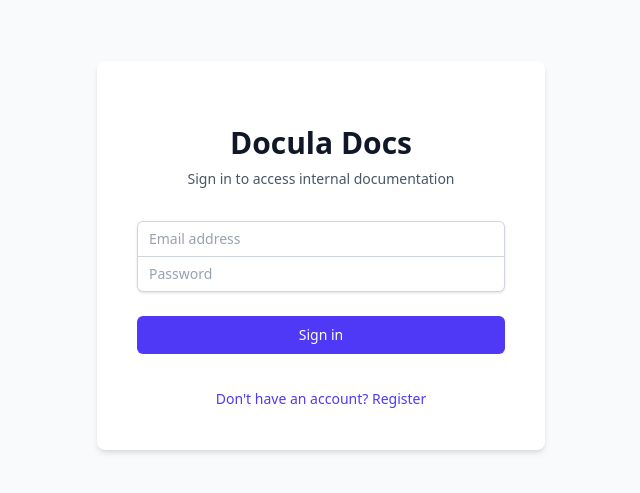
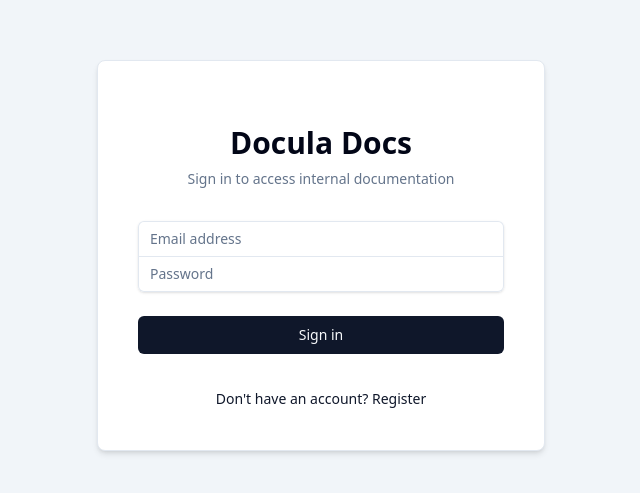
Before and after one commit to VesaMalaska/docula, a Next.js app: page /login in a window 1280 px wide. Shown: the part 145-638 px from the top of the page, without its empty margins (319-959 px from the left). Built offline with nearby package versions, Linux system fonts and the light colour scheme; no server answers.

Commit message:
style: implement solid Slate color theme and refactor components to use semantic variables

```diff
--- a/app/(main)/layout.tsx
+++ b/app/(main)/layout.tsx
@@ -49,14 +49,14 @@ export default function MainLayout({
       </div>
 
       <div className="flex flex-1 flex-col overflow-hidden">
-        <header className="flex h-14 items-center border-b px-4 lg:hidden shrink-0 dark:border-zinc-800">
+        <header className="flex h-14 items-center border-b border-border px-4 lg:hidden shrink-0">
             <button
                 onClick={() => setIsSidebarOpen(true)}
-                className="p-2 -ml-2 text-gray-500 hover:text-gray-900 dark:text-zinc-400 dark:hover:text-zinc-100"
+                className="p-2 -ml-2 text-muted-foreground hover:text-foreground"
             >
                 <Menu className="h-6 w-6" />
             </button>
-            <span className="ml-2 font-bold dark:text-zinc-100">Docula</span>
+            <span className="ml-2 font-bold text-foreground">Docula</span>
         </header>
         <main className="flex-1 overflow-y-auto p-4 md:p-8">
             {children}
--- a/app/globals.css
+++ b/app/globals.css
@@ -3,49 +3,49 @@
 
 :root {
   --background: #ffffff;
-  --foreground: #09090b; /* zinc-950 */
+  --foreground: #020617; /* slate-950 */
   --card: #ffffff;
-  --card-foreground: #09090b;
+  --card-foreground: #020617;
   --popover: #ffffff;
-  --popover-foreground: #09090b;
-  --primary: #18181b; /* zinc-900 */
-  --primary-foreground: #fafafa; /* zinc-50 */
-  --secondary: #f4f4f5; /* zinc-100 */
-  --secondary-foreground: #18181b;
-  --muted: #f4f4f5;
-  --muted-foreground: #71717a; /* zinc-500 */
-  --accent: #f4f4f5;
-  --accent-foreground: #18181b;
+  --popover-foreground: #020617;
+  --primary: #0f172a; /* slate-900 */
+  --primary-foreground: #f8fafc; /* slate-50 */
+  --secondary: #f1f5f9; /* slate-100 */
+  --secondary-foreground: #0f172a;
+  --muted: #f1f5f9;
+  --muted-foreground: #64748b; /* slate-500 */
+  --accent: #f1f5f9;
+  --accent-foreground: #0f172a;
   --destructive: #ef4444;
-  --destructive-foreground: #fafafa;
-  --border: #e4e4e7; /* zinc-200 */
-  --input: #e4e4e7;
-  --ring: #18181b;
+  --destructive-foreground: #f8fafc;
+  --border: #e2e8f0; /* slate-200 */
+  --input: #e2e8f0;
+  --ring: #0f172a;
 
   /* Custom semantic vars for sidebar if needed, generally handled by utilities + dark variant,
      but setting base bg here helps */
 }
 
 .dark {
-  --background: #18181b; /* zinc-900 (Softer than #000) */
-  --foreground: #e4e4e7; /* zinc-200 (Softer than #fff) */
-  --card: #18181b;
-  --card-foreground: #e4e4e7;
-  --popover: #18181b;
-  --popover-foreground: #e4e4e7;
-  --primary: #fafafa;
-  --primary-foreground: #18181b;
-  --secondary: #27272a; /* zinc-800 */
-  --secondary-foreground: #fafafa;
-  --muted: #27272a;
-  --muted-foreground: #a1a1aa; /* zinc-400 */
-  --accent: #27272a;
-  --accent-foreground: #fafafa;
+  --background: #020617; /* slate-950 */
+  --foreground: #f8fafc; /* slate-50 */
+  --card: #020617;
+  --card-foreground: #f8fafc;
+  --popover: #020617;
+  --popover-foreground: #f8fafc;
+  --primary: #f8fafc;
+  --primary-foreground: #0f172a;
+  --secondary: #1e293b; /* slate-800 */
+  --secondary-foreground: #f8fafc;
+  --muted: #1e293b;
+  --muted-foreground: #94a3b8; /* slate-400 */
+  --accent: #1e293b;
+  --accent-foreground: #f8fafc;
   --destructive: #7f1d1d;
-  --destructive-foreground: #fafafa;
-  --border: #27272a;
-  --input: #27272a;
-  --ring: #d4d4d8;
+  --destructive-foreground: #f8fafc;
+  --border: #1e293b;
+  --input: #1e293b;
+  --ring: #cbd5e1;
 }
 
 @theme inline {
--- a/app/login/page.tsx
+++ b/app/login/page.tsx
@@ -40,20 +40,20 @@ export default function LoginPage() {
 
   if (loading) {
     return (
-      <div className="flex h-screen w-full items-center justify-center bg-gray-50 dark:bg-zinc-950">
-        <Loader2 className="h-8 w-8 animate-spin text-gray-500 dark:text-zinc-400" />
+      <div className="flex h-screen w-full items-center justify-center bg-muted">
+        <Loader2 className="h-8 w-8 animate-spin text-muted-foreground" />
       </div>
     );
   }
 
   return (
-    <div className="flex h-screen w-full items-center justify-center bg-gray-50 dark:bg-zinc-950 transition-colors">
-      <div className="w-full max-w-md space-y-8 rounded-lg bg-white dark:bg-zinc-900 p-10 shadow-md transition-colors">
+    <div className="flex h-screen w-full items-center justify-center bg-muted transition-colors">
+      <div className="w-full max-w-md space-y-8 rounded-lg bg-card p-10 shadow-md transition-colors border border-border">
         <div className="text-center">
-          <h2 className="mt-6 text-3xl font-extrabold text-gray-900 dark:text-zinc-50">
+          <h2 className="mt-6 text-3xl font-extrabold text-foreground">
             Docula Docs
           </h2>
-          <p className="mt-2 text-sm text-gray-600 dark:text-zinc-400">
+          <p className="mt-2 text-sm text-muted-foreground">
             {isLogin
               ? "Sign in to access internal documentation"
               : "Create a new account"}
@@ -72,7 +72,7 @@ export default function LoginPage() {
                 type="email"
                 autoComplete="email"
                 required
-                className="relative block w-full rounded-t-md border-0 py-1.5 text-gray-900 dark:text-zinc-100 dark:bg-zinc-800 ring-1 ring-inset ring-gray-300 dark:ring-zinc-700 placeholder:text-gray-400 dark:placeholder:text-zinc-500 focus:z-10 focus:ring-2 focus:ring-inset focus:ring-indigo-600 sm:text-sm sm:leading-6 px-3 transition-colors"
+                className="relative block w-full rounded-t-md border-0 py-1.5 text-foreground bg-background ring-1 ring-inset ring-input placeholder:text-muted-foreground focus:z-10 focus:ring-2 focus:ring-inset focus:ring-primary sm:text-sm sm:leading-6 px-3 transition-colors"
                 placeholder="Email address"
                 value={email}
                 onChange={(e) => setEmail(e.target.value)}
@@ -88,7 +88,7 @@ export default function LoginPage() {
                 type="password"
                 autoComplete="current-password"
                 required
-                className="relative block w-full rounded-b-md border-0 py-1.5 text-gray-900 dark:text-zinc-100 dark:bg-zinc-800 ring-1 ring-inset ring-gray-300 dark:ring-zinc-700 placeholder:text-gray-400 dark:placeholder:text-zinc-500 focus:z-10 focus:ring-2 focus:ring-inset focus:ring-indigo-600 sm:text-sm sm:leading-6 px-3 transition-colors"
+                className="relative block w-full rounded-b-md border-0 py-1.5 text-foreground bg-background ring-1 ring-inset ring-input placeholder:text-muted-foreground focus:z-10 focus:ring-2 focus:ring-inset focus:ring-primary sm:text-sm sm:leading-6 px-3 transition-colors"
                 placeholder="Password"
                 value={password}
                 onChange={(e) => setPassword(e.target.value)}
@@ -97,14 +97,14 @@ export default function LoginPage() {
           </div>
 
           {error && (
-            <div className="text-red-500 text-sm text-center">{error}</div>
+            <div className="text-destructive text-sm text-center">{error}</div>
           )}
 
           <div>
             <button
               type="submit"
               disabled={isSubmitting}
-              className="group relative flex w-full justify-center rounded-md border border-transparent bg-indigo-600 dark:bg-indigo-500 px-4 py-2 text-sm font-medium text-white hover:bg-indigo-700 dark:hover:bg-indigo-600 focus:outline-none focus:ring-2 focus:ring-indigo-500 focus:ring-offset-2 disabled:opacity-50 transition-colors"
+              className="group relative flex w-full justify-center rounded-md border border-transparent bg-primary px-4 py-2 text-sm font-medium text-primary-foreground hover:bg-primary/90 focus:outline-none focus:ring-2 focus:ring-primary focus:ring-offset-2 disabled:opacity-50 transition-colors"
             >
               {isSubmitting ? (
                 <Loader2 className="h-5 w-5 animate-spin" />
@@ -124,7 +124,7 @@ export default function LoginPage() {
               setIsLogin(!isLogin);
               setError("");
             }}
-            className="text-sm font-medium text-indigo-600 hover:text-indigo-500 dark:text-indigo-400 dark:hover:text-indigo-300 transition-colors"
+            className="text-sm font-medium text-primary hover:text-primary/80 transition-colors"
           >
             {isLogin
               ? "Don't have an account? Register"
--- a/components/breadcrumbs.tsx
+++ b/components/breadcrumbs.tsx
@@ -42,10 +42,10 @@ export function Breadcrumbs({ path, currentTitle }: BreadcrumbsProps) {
   }, [path, tree]);
 
   return (
-    <nav className="flex items-center gap-1 text-sm text-gray-500 dark:text-zinc-500 mb-4 overflow-x-auto whitespace-nowrap pb-2 scrollbar-hide">
+    <nav className="flex items-center gap-1 text-sm text-muted-foreground mb-4 overflow-x-auto whitespace-nowrap pb-2 scrollbar-hide">
       <Link
         href="/"
-        className="flex items-center gap-1 hover:text-gray-900 dark:hover:text-zinc-300 transition-colors"
+        className="flex items-center gap-1 hover:text-foreground transition-colors"
       >
         <Home className="h-3.5 w-3.5" />
         <span className="sr-only">Home</span>
@@ -56,14 +56,14 @@ export function Breadcrumbs({ path, currentTitle }: BreadcrumbsProps) {
           <ChevronRight className="h-3.5 w-3.5 shrink-0" />
           <Link
             href={`/doc/${item.id}`}
-            className="hover:text-gray-900 dark:hover:text-zinc-300 transition-colors truncate max-w-[150px]"
+            className="hover:text-foreground transition-colors truncate max-w-[150px]"
           >
             {item.title}
           </Link>
         </div>
       ))}
 
-      <div className="flex items-center gap-1 text-gray-900 dark:text-zinc-100 font-medium">
+      <div className="flex items-center gap-1 text-foreground font-medium">
         <ChevronRight className="h-3.5 w-3.5 shrink-0" />
         <span className="truncate max-w-[200px]">{currentTitle}</span>
       </div>
```
Also changed, not shown: components/editor.tsx (+7 -7 lines), components/sidebar-tree.tsx (+10 -10 lines), components/sidebar.tsx (+8 -8 lines).
